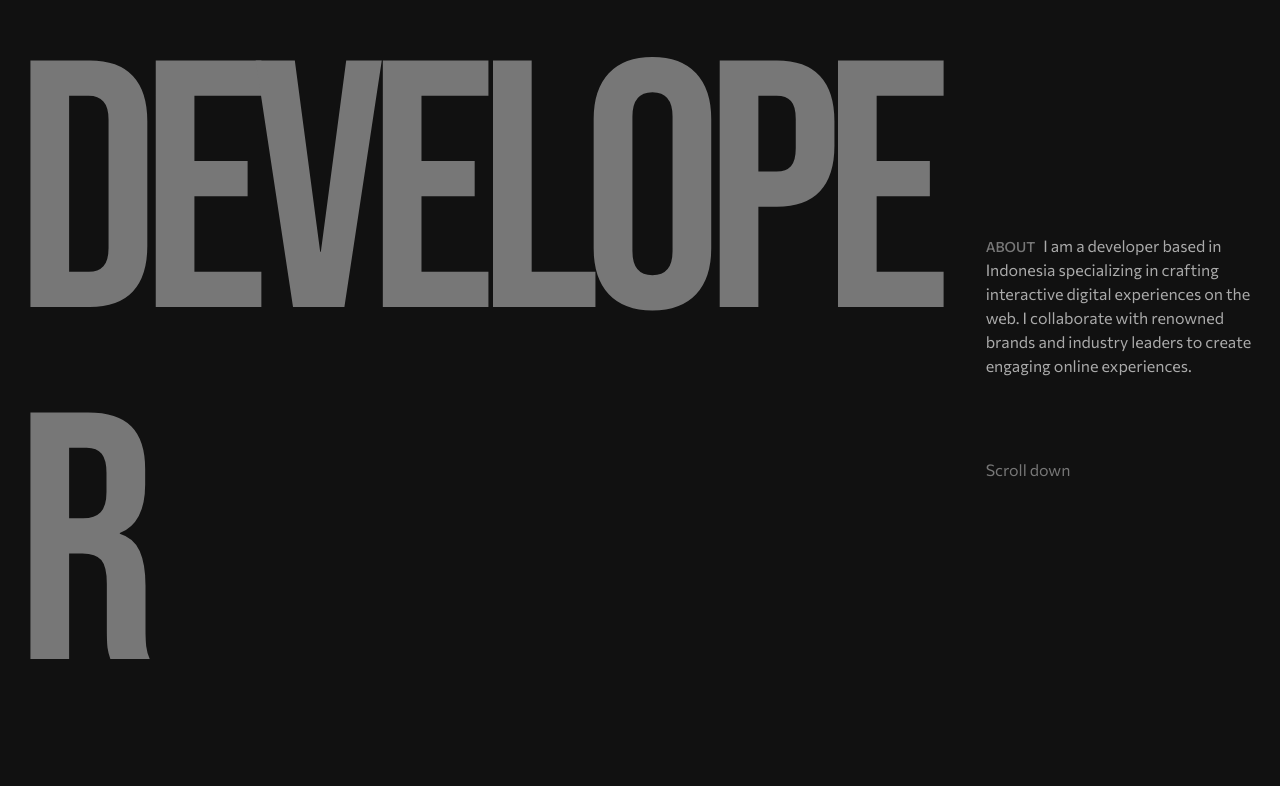
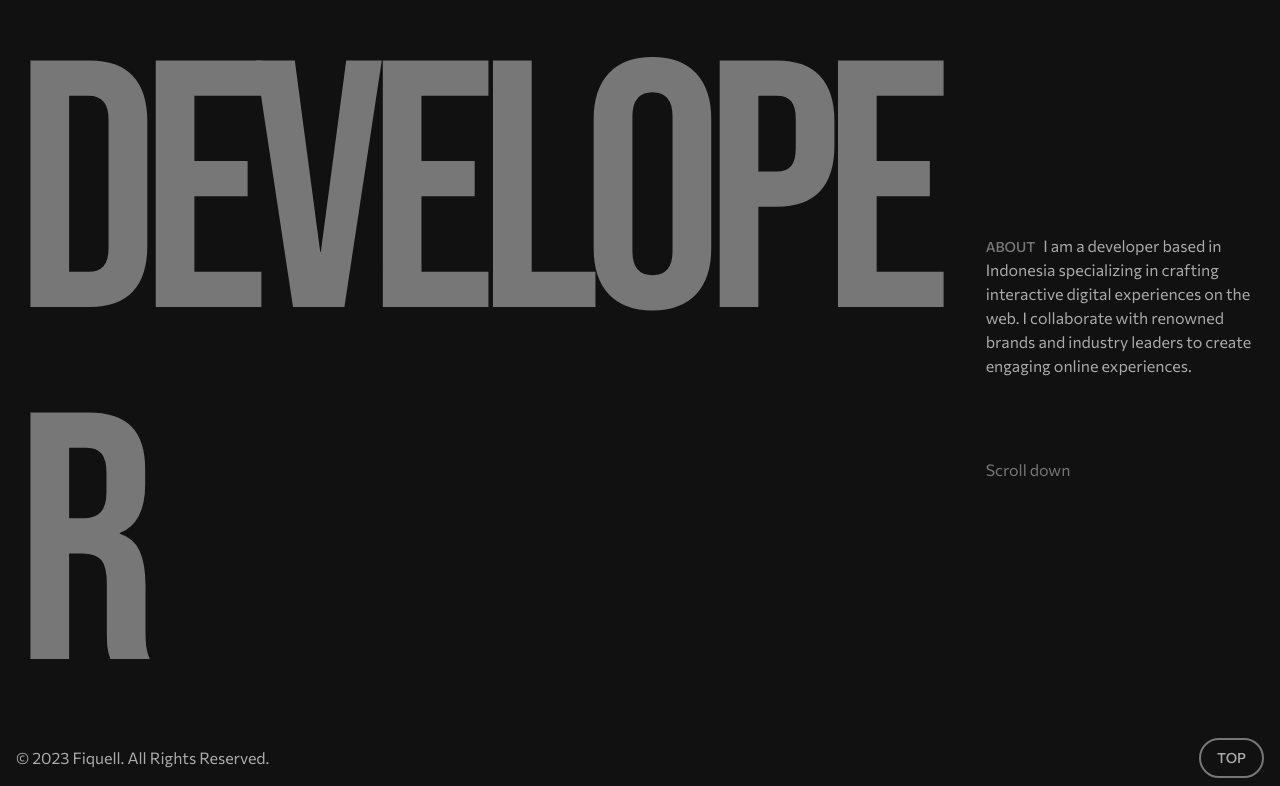
Before and after one commit to fiquell/fiquell.com, a Next.js app: page / in a window 1280 px wide. Shown: the part 381-1167 px from the top of the page. Before the commit the page ends 1146 px from the top, so only its background shows below. Built offline with nearby package versions, Linux system fonts and the light colour scheme; some icons are missing.

Commit message:
create footer sections

```diff
--- /dev/null
+++ b/src/components/footer.tsx
@@ -0,0 +1,20 @@
+import Link from "next/link";
+
+const Footer = () => {
+  const currentYear = new Date().getFullYear();
+
+  return (
+    <footer className="container flex items-center justify-between py-2">
+      <p className="md:text-xs lg:text-base">
+        &copy; {currentYear} Fiquell. All Rights Reserved.
+      </p>
+      <Link
+        href="/"
+        className="rounded-full border-2 border-accent px-4 py-2 text-sm font-medium md:text-xs lg:text-sm">
+        <p>TOP</p>
+      </Link>
+    </footer>
+  );
+};
+
+export default Footer;
--- a/src/pages/index.tsx
+++ b/src/pages/index.tsx
@@ -1,4 +1,5 @@
 import Head from "next/head";
+import Footer from "~/components/footer";
 import Header from "~/components/header";
 import Intro from "~/components/intro";
 
@@ -12,6 +13,7 @@ const Home = () => {
       <main className="container">
         <Intro />
       </main>
+      <Footer />
     </>
   );
 };
```
